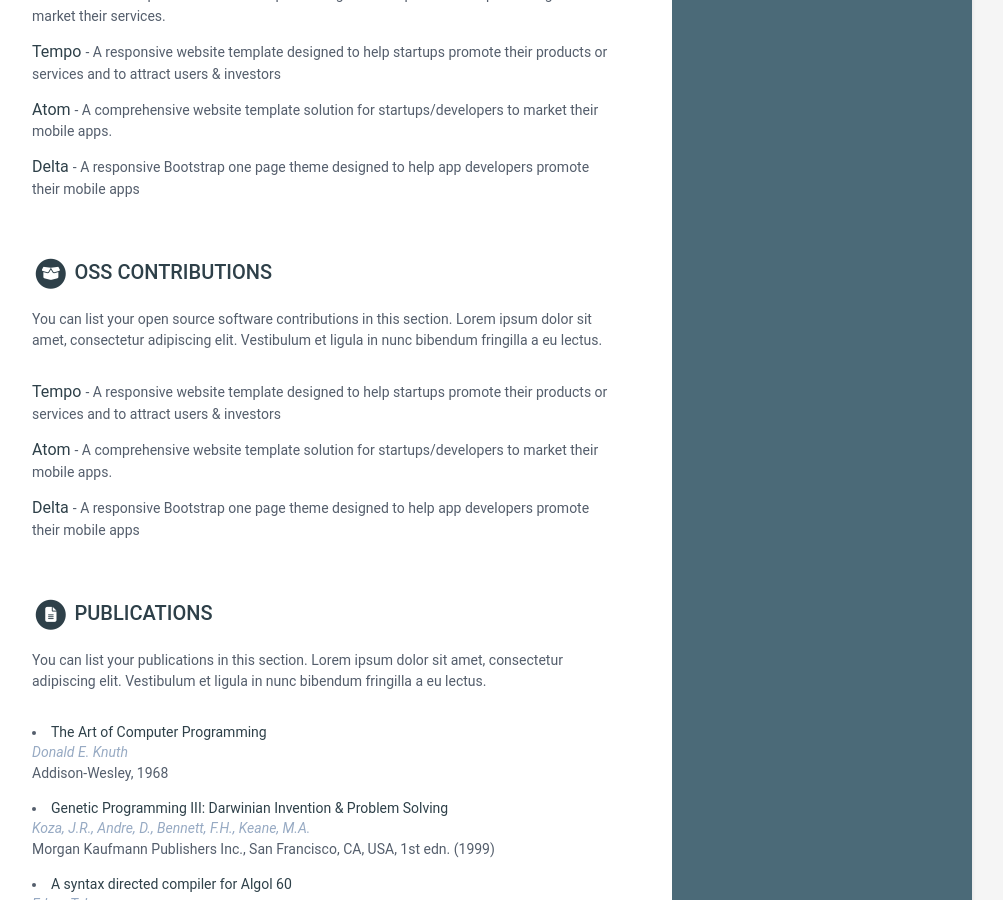
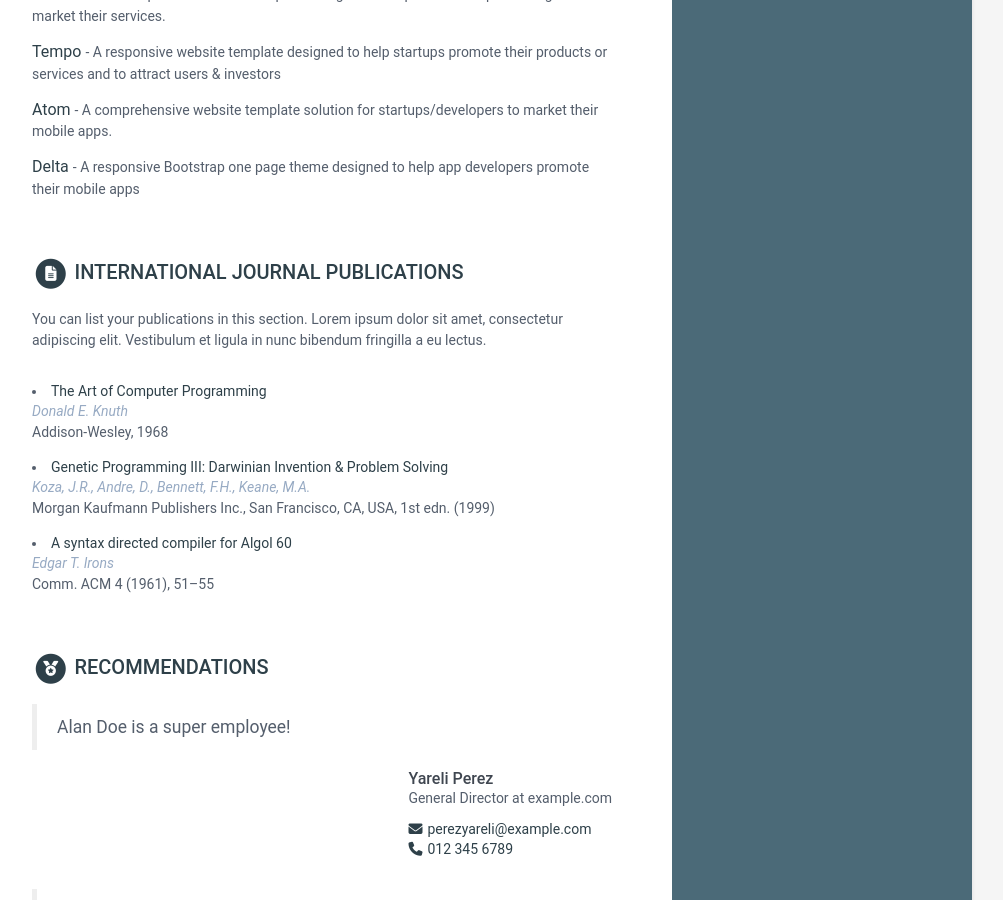
Before and after one commit to LaonHJS/jaeseokhuh.github.io, a Jekyll site: the page built from index.html, in a window 1280 px wide and 900 px high, scrolled down 1771 px. Shown: the whole window, without its empty margins (168-1171 px from the left). Built offline with Jekyll 4.4.1, drawn with Linux system fonts in a browser that asks for light colours.

Commit message:
Update data.yml

```diff
--- a/_data/data.yml
+++ b/_data/data.yml
@@ -176,25 +176,25 @@ projects:
     link: "#"
     tagline: "A responsive Bootstrap one page theme designed to help app developers promote their mobile apps"
 
-oss:
-  title: OSS Contributions
-  intro: >
-    You can list your open source software contributions in this section. Lorem ipsum dolor sit amet, consectetur adipiscing elit. Vestibulum et ligula in nunc bibendum fringilla a eu lectus.
-  contributions:
-  - title: Tempo
+publications:
+  title: Under Review
+  papers:
+  - title: A Genetic Algorithm with Feasibility-Agnostic Encoding and Three-Phase Decoding for Scheduling Semiconductor Manufacturing Facilities under Constrained Queue Time
+    authors: Park, I., & Huh, J.*
+    conference: Addison-Wesley, 1968
+
+  - title: "Genetic Programming III: Darwinian Invention &amp; Problem Solving"
     link: "#"
-    tagline: "A responsive website template designed to help startups promote their products or services and to attract users &amp; investors"
+    authors: Koza, J.R., Andre, D., Bennett, F.H., Keane, M.A.
+    conference: "Morgan Kaufmann Publishers Inc., San Francisco, CA, USA, 1st edn. (1999)"
 
-  - title: Atom
+  - title: A syntax directed compiler for Algol 60
     link: "#"
-    tagline: "A comprehensive website template solution for startups/developers to market their mobile apps."
-
-  - title: Delta
-    link: "#"
-    tagline: "A responsive Bootstrap one page theme designed to help app developers promote their mobile apps"
+    authors: Edgar T. Irons
+    conference: "Comm. ACM 4 (1961), 51–55"
 
 publications:
-  title: Publications
+  title: International Journal Publications
   intro: |
     You can list your publications in this section. Lorem ipsum dolor sit
     amet, consectetur adipiscing elit. Vestibulum et ligula in nunc
```
